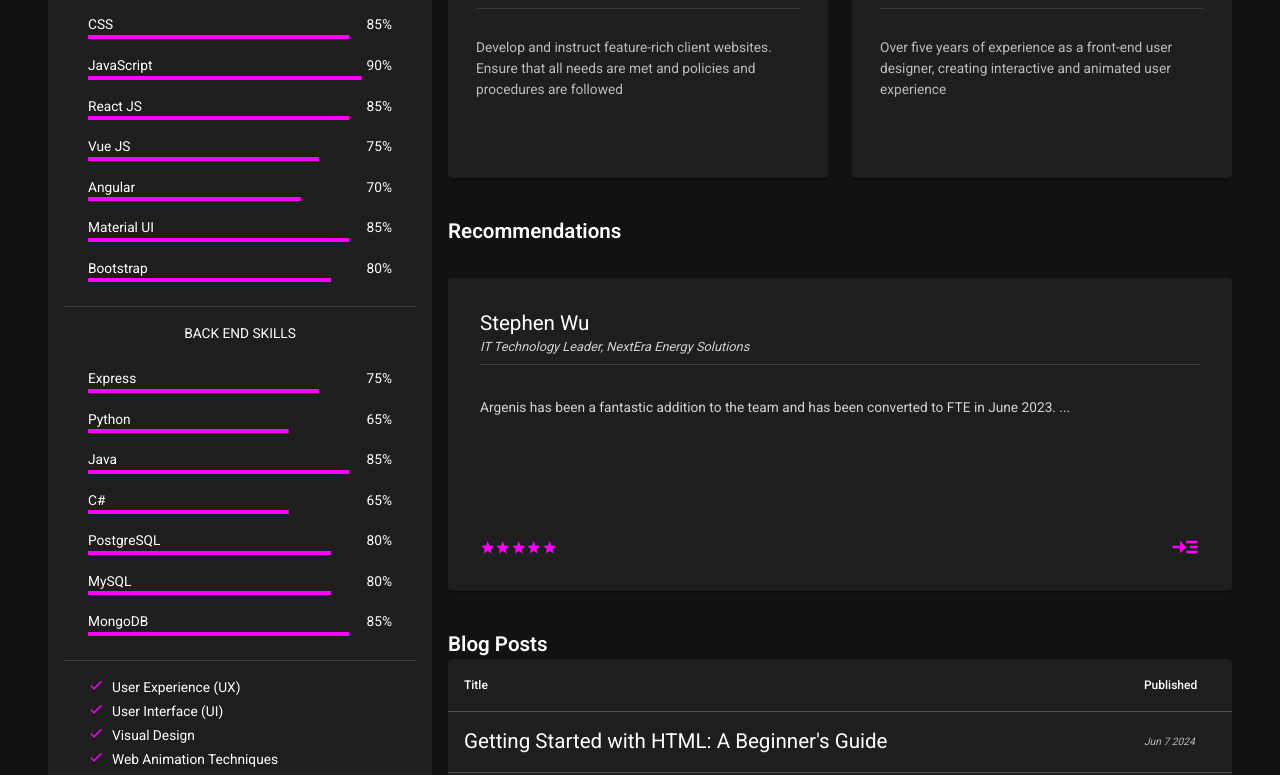
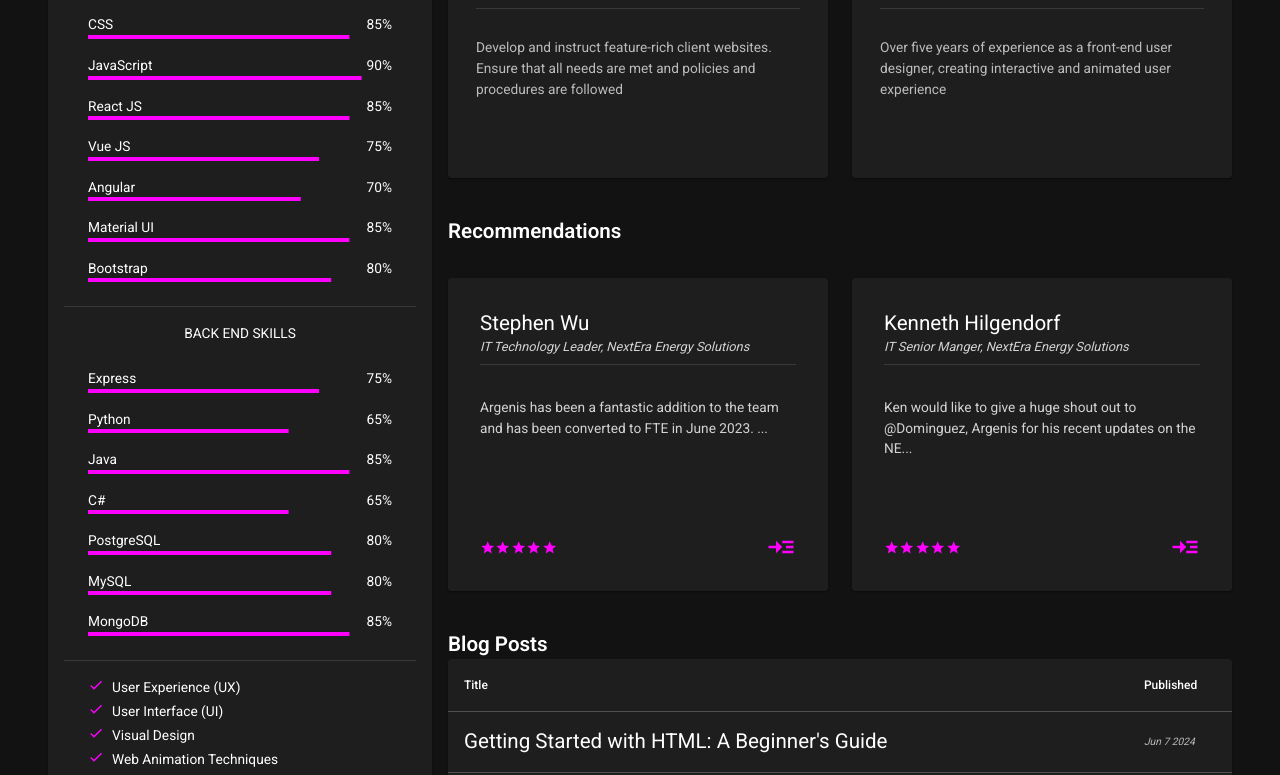
Before and after one commit to RubenDguez/rdominguez, a React (Create React App) app: page / in a window 1280 px wide. Shown: the part 518-1293 px from the top of the page. Built offline with nearby package versions, Linux system fonts and the light colour scheme.

Commit message:
update: achievements and recommendations (#20)

```diff
--- a/src/constants/achievements.ts
+++ b/src/constants/achievements.ts
@@ -3,7 +3,7 @@ import { recommendations } from './recommendations';
 
 export const achievements: TAchievement[] = [
   { achievement: 3, plus: true, name: 'Years of Experience' },
-  { achievement: 5, name: 'Completed Projects' },
+  { achievement: 13, name: 'Completed Projects' },
   { achievement: 2, name: 'Happy Customers' },
   { achievement: Number(`${recommendations.length}`), name: 'Recommendations' },
 ];
--- a/src/constants/recommendations.ts
+++ b/src/constants/recommendations.ts
@@ -11,9 +11,21 @@ export const recommendations: TRecommendation[] = [
     reviews and feedback, and has helped our team to standardize modern reporting solutions like Allure.
     He is on track for continuing his efforts into building out production variant suites for Salesforce,
     as well as helping integrate the latest project PALMS into the platform.
-    I am looking forward to watch him coninue to grow both his technical and professional skillset and cannot wait to see
+    I am looking forward to watch him continue to grow both his technical and professional skillets and cannot wait to see
     what exciting enhancements/ideas he will bring to the team.
     `,
     review: 5,
   },
+  {
+    name: 'Kenneth Hilgendorf',
+    title: 'IT Senior Manger, NextEra Energy Solutions',
+    comment: `
+    Ken would like to give a huge shout out to @Dominguez, Argenis for his recent updates on the NEER Salesforce regression suite
+    and DevOps solution. He took the initiative to redesign the architecture of our parallel execution, allowing us to take advantage
+    of the new limitations from the Salesforce release this year. This resulted in a massive optimization benefit for the teams
+    who run these 4+ times every week. CRM Full regression of 700+ tests cases went from taking ~2.5hours to ~1hour (60% reduction and improvement).
+    LAND full regression of 550+ test cases went from ~1h45m to 35m (65% reduction and improvement).
+    `,
+    review: 5,
+  },
 ];
```
